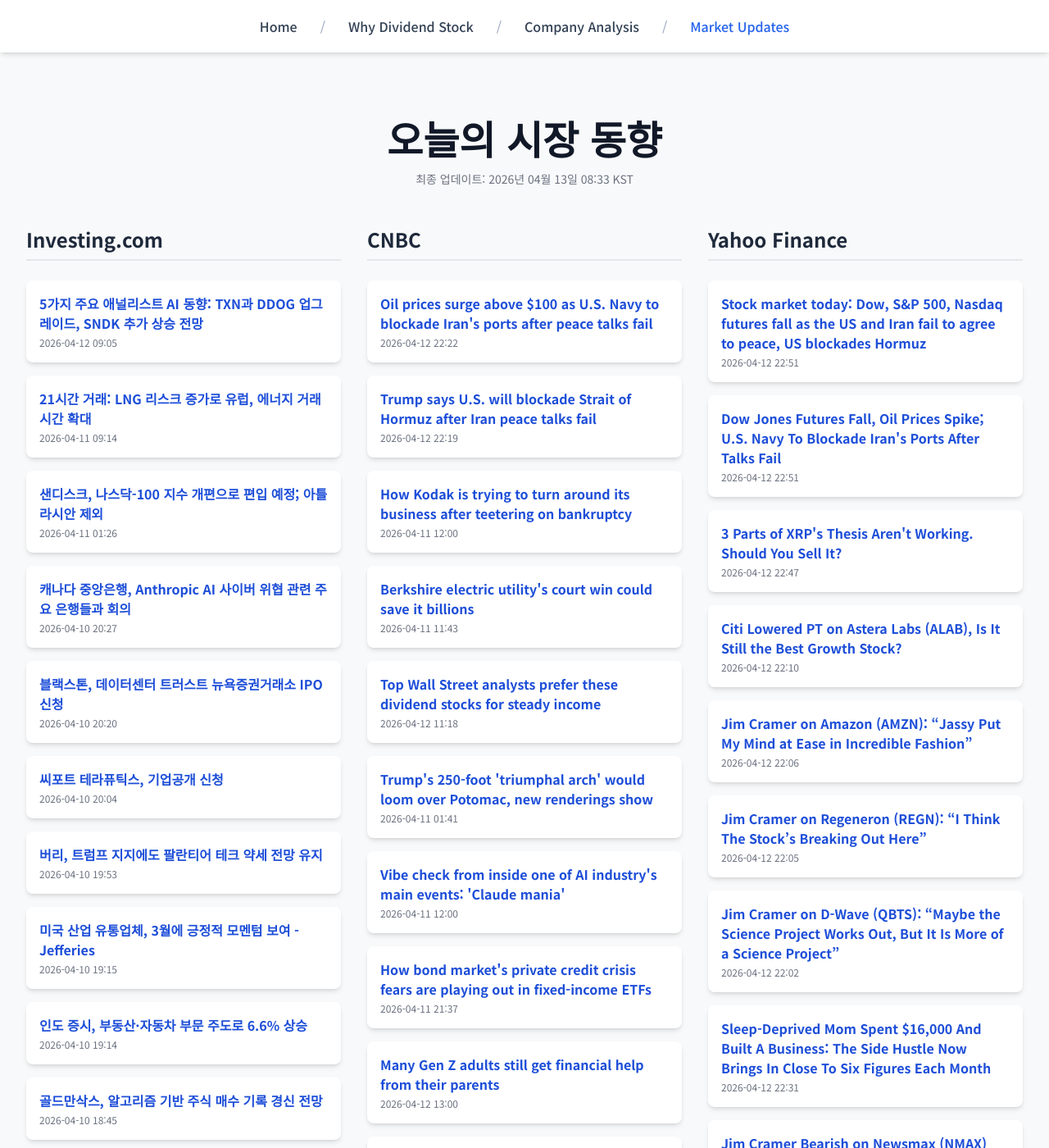
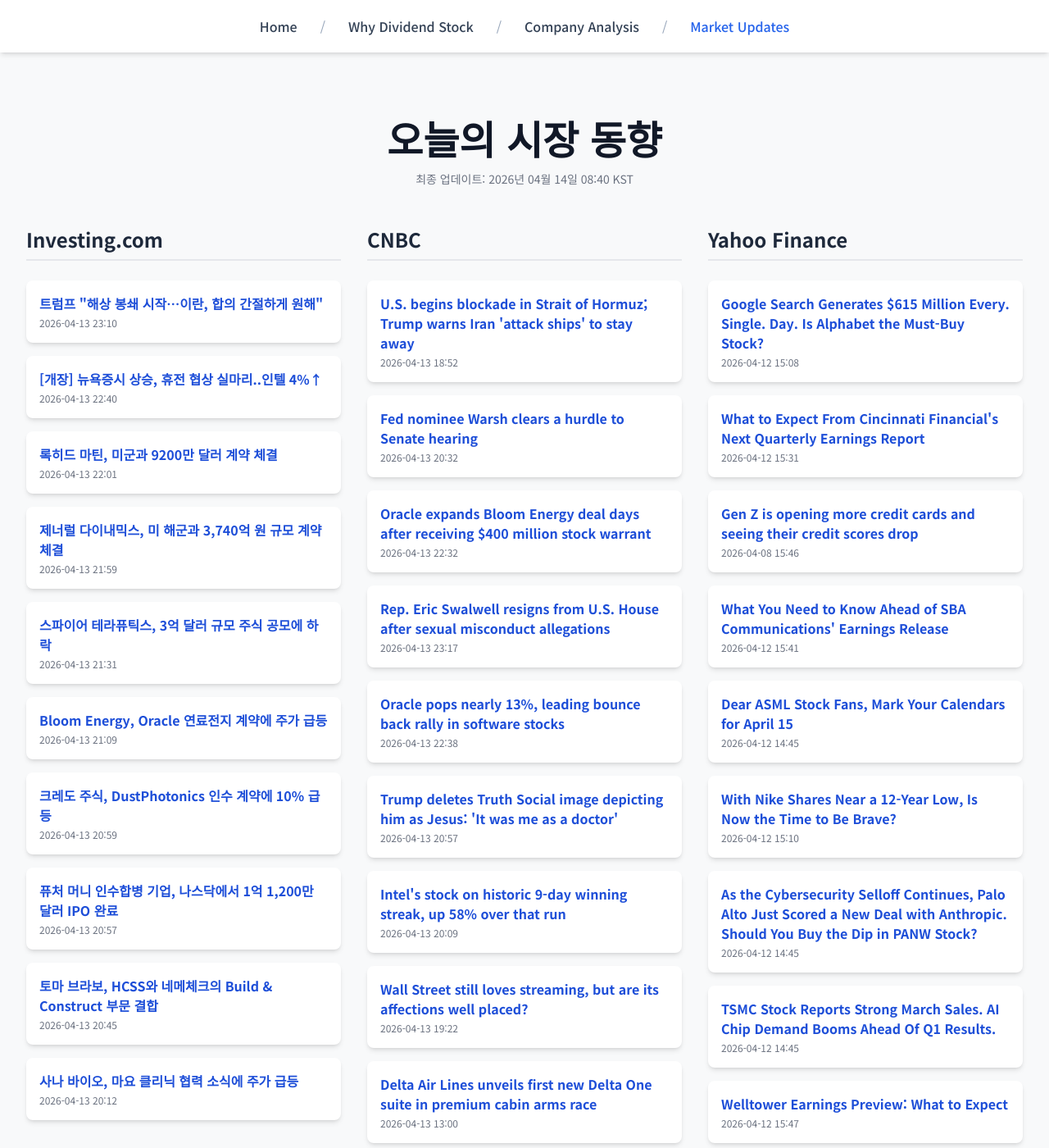
Before and after one commit to Kay-Hwang/my-company-analysis, a Jekyll site: the page built from market-updates.html, in a window 1280 px wide and 1400 px high. Shown: the whole window at 82% size. Built offline with Jekyll 4.4.1, drawn with Linux system fonts in a browser that asks for light colours; nearby versions of some CDN libraries; a script that is not in the unit is left out; some of the changed text lies outside the part shown.

Commit message:
Update daily data

```diff
--- a/_data/latest_data.json
+++ b/_data/latest_data.json
@@ -1,190 +1,190 @@
 {
-  "lastUpdated": "2026년 04월 13일 08:33 KST",
+  "lastUpdated": "2026년 04월 14일 08:40 KST",
   "news": {
     "investing": [
       {
-        "title": "5가지 주요 애널리스트 AI 동향: TXN과 DDOG 업그레이드, SNDK 추가 상승 전망",
-        "link": "https://kr.investing.com/news/stock-market-news/article-1896222",
-        "pubDate": "2026-04-12 09:05:01",
-        "summary": "5가지 주요 애널리스트 AI 동향: TXN과 DDOG 업그레이드, SNDK 추가 상승 전망"
+        "title": "트럼프 \"해상 봉쇄 시작…이란, 합의 간절하게 원해\"",
+        "link": "https://kr.investing.com/news/stock-market-news/article-1897754",
+        "pubDate": "2026-04-13 23:10:26",
+        "summary": "트럼프 \"해상 봉쇄 시작…이란, 합의 간절하게 원해\""
       },
       {
-        "title": "21시간 거래: LNG 리스크 증가로 유럽, 에너지 거래 시간 확대",
-        "link": "https://kr.investing.com/news/stock-market-news/article-1896147",
-        "pubDate": "2026-04-11 09:14:52",
-        "summary": "21시간 거래: LNG 리스크 증가로 유럽, 에너지 거래 시간 확대"
+        "title": "[개장] 뉴욕증시 상승, 휴전 협상 실마리..인텔 4%↑",
+        "link": "https://kr.investing.com/news/stock-market-news/article-1897731",
+        "pubDate": "2026-04-13 22:40:24",
+        "summary": "[개장] 뉴욕증시 상승, 휴전 협상 실마리..인텔 4%↑"
       },
       {
-        "title": "샌디스크, 나스닥-100 지수 개편으로 편입 예정; 아틀라시안 제외",
-        "link": "https://kr.investing.com/news/stock-market-news/article-1896108",
-        "pubDate": "2026-04-11 01:26:17",
-        "summary": "샌디스크, 나스닥-100 지수 개편으로 편입 예정; 아틀라시안 제외"
+        "title": "록히드 마틴, 미군과 9200만 달러 계약 체결",
+        "link": "https://kr.investing.com/news/stock-market-news/article-93CH-1897709",
+        "pubDate": "2026-04-13 22:01:23",
+        "summary": "록히드 마틴, 미군과 9200만 달러 계약 체결"
       },
       {
-        "title": "캐나다 중앙은행, Anthropic AI 사이버 위협 관련 주요 은행들과 회의",
-        "link": "https://kr.investing.com/news/stock-market-news/article-93CH-1895965",
-        "pubDate": "2026-04-10 20:27:10",
-        "summary": "캐나다 중앙은행, Anthropic AI 사이버 위협 관련 주요 은행들과 회의"
+        "title": "제너럴 다이내믹스, 미 해군과 3,740억 원 규모 계약 체결",
+        "link": "https://kr.investing.com/news/stock-market-news/article-93CH-1897707",
+        "pubDate": "2026-04-13 21:59:38",
+        "summary": "제너럴 다이내믹스, 미 해군과 3,740억 원 규모 계약 체결"
       },
       {
-        "title": "블랙스톤, 데이터센터 트러스트 뉴욕증권거래소 IPO 신청",
-        "link": "https://kr.investing.com/news/stock-market-news/article-432SI-1895959",
-        "pubDate": "2026-04-10 20:20:11",
-        "summary": "블랙스톤, 데이터센터 트러스트 뉴욕증권거래소 IPO 신청"
+        "title": "스파이어 테라퓨틱스, 3억 달러 규모 주식 공모에 하락",
+        "link": "https://kr.investing.com/news/stock-market-news/article-93CH-1897690",
+        "pubDate": "2026-04-13 21:31:46",
+        "summary": "스파이어 테라퓨틱스, 3억 달러 규모 주식 공모에 하락"
       },
       {
-        "title": "씨포트 테라퓨틱스, 기업공개 신청",
-        "link": "https://kr.investing.com/news/stock-market-news/article-432SI-1895930",
-        "pubDate": "2026-04-10 20:04:04",
-        "summary": "씨포트 테라퓨틱스, 기업공개 신청"
+        "title": "Bloom Energy, Oracle 연료전지 계약에 주가 급등",
+        "link": "https://kr.investing.com/news/stock-market-news/article-93CH-1897650",
+        "pubDate": "2026-04-13 21:09:25",
+        "summary": "Bloom Energy, Oracle 연료전지 계약에 주가 급등"
       },
       {
-        "title": "버리, 트럼프 지지에도 팔란티어 테크 약세 전망 유지",
-        "link": "https://kr.investing.com/news/stock-market-news/article-93CH-1895921",
-        "pubDate": "2026-04-10 19:53:18",
-        "summary": "버리, 트럼프 지지에도 팔란티어 테크 약세 전망 유지"
+        "title": "크레도 주식, DustPhotonics 인수 계약에 10% 급등",
+        "link": "https://kr.investing.com/news/stock-market-news/article-93CH-1897635",
+        "pubDate": "2026-04-13 20:59:14",
+        "summary": "크레도 주식, DustPhotonics 인수 계약에 10% 급등"
       },
       {
-        "title": "미국 산업 유통업체, 3월에 긍정적 모멘텀 보여 - Jefferies",
-        "link": "https://kr.investing.com/news/stock-market-news/article-93CH-1895904",
-        "pubDate": "2026-04-10 19:15:43",
-        "summary": "미국 산업 유통업체, 3월에 긍정적 모멘텀 보여 - Jefferies"
+        "title": "퓨처 머니 인수합병 기업, 나스닥에서 1억 1,200만 달러 IPO 완료",
+        "link": "https://kr.investing.com/news/stock-market-news/article-432SI-1897634",
+        "pubDate": "2026-04-13 20:57:08",
+        "summary": "퓨처 머니 인수합병 기업, 나스닥에서 1억 1,200만 달러 IPO 완료"
       },
       {
-        "title": "인도 증시, 부동산·자동차 부문 주도로 6.6% 상승",
-        "link": "https://kr.investing.com/news/stock-market-news/article-93CH-1895903",
-        "pubDate": "2026-04-10 19:14:27",
-        "summary": "인도 증시, 부동산·자동차 부문 주도로 6.6% 상승"
+        "title": "토마 브라보, HCSS와 네메체크의 Build & Construct 부문 결합",
+        "link": "https://kr.investing.com/news/stock-market-news/article-93CH-1897616",
+        "pubDate": "2026-04-13 20:45:56",
+        "summary": "토마 브라보, HCSS와 네메체크의 Build & Construct 부문 결합"
       },
       {
-        "title": "골드만삭스, 알고리즘 기반 주식 매수 기록 경신 전망",
-        "link": "https://kr.investing.com/news/stock-market-news/article-93CH-1895888",
-        "pubDate": "2026-04-10 18:45:22",
-        "summary": "골드만삭스, 알고리즘 기반 주식 매수 기록 경신 전망"
+        "title": "사나 바이오, 마요 클리닉 협력 소식에 주가 급등",
+        "link": "https://kr.investing.com/news/stock-market-news/article-93CH-1897543",
+        "pubDate": "2026-04-13 20:12:49",
+        "summary": "사나 바이오, 마요 클리닉 협력 소식에 주가 급등"
       }
     ],
     "cnbc": [
       {
-        "title": "Oil prices surge above $100 as U.S. Navy to blockade Iran's ports after peace talks fail",
-        "link": "https://www.cnbc.com/2026/04/12/oil-prices-iran-war-strait-hormuz-blockade.html",
-        "pubDate": "Sun, 12 Apr 2026 22:22:21 GMT",
-        "summary": "President Donald Trump said he ordered the U.S. Navy to find and interdict any ship in international waters that has paid a toll to Iran to transit the strait."
+        "title": "U.S. begins blockade in Strait of Hormuz; Trump warns Iran 'attack ships' to stay away",
+        "link": "https://www.cnbc.com/2026/04/13/trump-iran-war-strait-of-hormuz-blockade.html",
+        "pubDate": "Mon, 13 Apr 2026 18:52:28 GMT",
+        "summary": "The U.S. blockade would apply to \"any and all Ships trying to enter, or leave, the Strait of Hormuz,\" President Donald Trump said."
       },
       {
-        "title": "Trump says U.S. will blockade Strait of Hormuz after Iran peace talks fail",
-        "link": "https://www.cnbc.com/2026/04/12/trump-iran-war-strait-of-hormuz.html",
-        "pubDate": "Sun, 12 Apr 2026 22:19:12 GMT",
-        "summary": "Trump said the U.S. blockade will stop Iran from policing the strait and benefiting economically while the rest of the world suffers from its closure."
+        "title": "Fed nominee Warsh clears a hurdle to Senate hearing",
+        "link": "https://www.cnbc.com/2026/04/13/fed-chair-nominee-kevin-warsh-senate-confirmation-hearing.html",
+        "pubDate": "Mon, 13 Apr 2026 20:32:31 GMT",
+        "summary": "Kevin Warsh submitted required ethics paperwork to the Senate Monday."
       },
       {
-        "title": "How Kodak is trying to turn around its business after teetering on bankruptcy",
-        "link": "https://www.cnbc.com/2026/04/11/kodak-film-business-ceo-jim-continenza.html",
-        "pubDate": "Sat, 11 Apr 2026 12:00:01 GMT",
-        "summary": "Photography company Eastman Kodak has seen its fair share of financial struggles, but CEO Jim Continenza is determined to fuel its success."
+        "title": "Oracle expands Bloom Energy deal days after receiving $400 million stock warrant",
+        "link": "https://www.cnbc.com/2026/04/13/oracle-expands-bloom-energy-deal-days-after-400-million-stock-warrant.html",
+        "pubDate": "Mon, 13 Apr 2026 22:32:50 GMT",
+        "summary": "Last week Oracle received a warrant to buy nearly $400 million in Bloom Energy's stock, which jumped on Monday after the companies announced an expanded deal."
       },
       {
-        "title": "Berkshire electric utility's court win could save it billions",
-        "link": "https://www.cnbc.com/2026/04/11/berkshire-electric-utilitys-court-win-could-save-it-billions.html",
-        "pubDate": "Sat, 11 Apr 2026 11:43:24 GMT",
-        "summary": "PacifiCorp court win could reduce wildfire damages by $1 billion or more."
+        "title": "Rep. Eric Swalwell resigns from U.S. House after sexual misconduct allegations",
+        "link": "https://www.cnbc.com/2026/04/13/eric-swalwell-resigns-congress.html",
+        "pubDate": "Mon, 13 Apr 2026 23:17:57 GMT",
+        "summary": "Rep. Eric Swalwell was a leading candidate for California governor but faced growing calls to resign after allegations of sexual misconduct were published last week."
       },
       {
-        "title": "Top Wall Street analysts prefer these dividend stocks for steady income",
-        "link": "https://www.cnbc.com/2026/04/12/top-street-analysts-prefer-these-dividend-stocks-for-steady-income-.html",
-        "pubDate": "Sun, 12 Apr 2026 11:18:07 GMT",
-        "summary": "Given ongoing uncertainty, investors may seek to add some stability to their portfolios by buying dividend stocks for steady income."
+        "title": "Oracle pops nearly 13%, leading bounce back rally in software stocks",
+        "link": "https://www.cnbc.com/2026/04/13/oracle-orcl-stock-rally-software-ai-risk.html",
+        "pubDate": "Mon, 13 Apr 2026 22:38:17 GMT",
+        "summary": "Oracle has lost more than a fifth of its value this year on AI disruption concerns."
       },
       {
-        "title": "Trump's 250-foot 'triumphal arch' would loom over Potomac, new renderings show",
-        "link": "https://www.cnbc.com/2026/04/10/trump-arch-renderings-arlington.html",
-        "pubDate": "Sat, 11 Apr 2026 01:41:53 GMT",
-        "summary": "Rep. Don Beyer said \"President Trump is focused on a taxpayer-funded vanity project that would choke traffic, block our skyline, and tower over sacred ground.\""
+        "title": "Trump deletes Truth Social image depicting him as Jesus: 'It was me as a doctor'",
+        "link": "https://www.cnbc.com/2026/04/13/trump-jesus-truth-social-pope-leo.html",
+        "pubDate": "Mon, 13 Apr 2026 20:57:58 GMT",
+        "summary": "President Donald Trump in May 2025 posted an apparent AI image depicting himself as a Catholic pope after the death of Pope Francis."
       },
       {
-        "title": "Vibe check from inside one of AI industry's main events: 'Claude mania'",
-        "link": "https://www.cnbc.com/2026/04/11/vibe-check-from-ai-industry-humanx-anthropic-is-talk-of-the-town.html",
-        "pubDate": "Sat, 11 Apr 2026 12:00:01 GMT",
-        "summary": "At the HumanX conference in San Francisco this week, Anthropic's momentum was on everyone's lips."
+        "title": "Intel's stock on historic 9-day winning streak, up 58% over that run",
+        "link": "https://www.cnbc.com/2026/04/13/intel-stock-historic-winning-streak.html",
+        "pubDate": "Mon, 13 Apr 2026 20:09:04 GMT",
+        "summary": "The U.S. chipmaker has announced recent deals with Google and Elon Musk as it continues to gain investments."
       },
       {
-        "title": "How bond market's private credit crisis fears are playing out in fixed-income ETFs",
-        "link": "https://www.cnbc.com/2026/04/11/bond-market-private-credit-crisis-fixed-income-etfs.html",
-        "pubDate": "Sat, 11 Apr 2026 21:37:12 GMT",
-        "summary": "Fears of a private credit crisis arrived just as the growing and less transparent bond market was being included in more fixed-income ETFs."
+        "title": "Wall Street still loves streaming, but are its affections well placed?",
+        "link": "https://www.cnbc.com/2026/04/13/wall-street-streaming-focus-future.html",
+        "pubDate": "Mon, 13 Apr 2026 19:22:43 GMT",
+        "summary": "While streaming continues to drive media stocks, especially around quarterly earnings, it's not clear when it will start driving profits for smaller players."
       },
       {
-        "title": "Many Gen Z adults still get financial help from their parents",
-        "link": "https://www.cnbc.com/2026/04/12/many-gen-z-adults-still-get-financial-help-from-their-parents.html",
-        "pubDate": "Sun, 12 Apr 2026 13:00:01 GMT",
-        "summary": "Financial support from your parents can help you to become independent. But that means treating the money \"as a plan, not a lifestyle,\" one advisor said."
+        "title": "Delta Air Lines unveils first new Delta One suite in premium cabin arms race",
+        "link": "https://www.cnbc.com/2026/04/13/delta-one-suite.html",
+        "pubDate": "Mon, 13 Apr 2026 13:00:01 GMT",
+        "summary": "Delta and other carriers are ramping up premium seats on board."
       },
       {
-        "title": "Trump praises Palantir as stock has worst week in over a year and Iran conflict drags on",
-        "link": "https://www.cnbc.com/2026/04/10/trump-pltr-palantir-stock-iran-war.html",
-        "pubDate": "Fri, 10 Apr 2026 21:16:19 GMT",
-        "summary": "Palantir's Maven platform have reportedly been used in the U.S. military campaign in Iran."
+        "title": "The Iran war is compounding California's energy crunch",
+        "link": "https://www.cnbc.com/2026/04/13/the-iran-war-is-compounding-californias-energy-crunch.html",
+        "pubDate": "Mon, 13 Apr 2026 19:51:45 GMT",
+        "summary": "While the United States leans into its domestic crude oil production, one state is being left out to dry, California."
       }
     ],
     "yahoo": [
       {
-        "title": "Stock market today: Dow, S&P 500, Nasdaq futures fall as the US and Iran fail to agree to peace, US blockades Hormuz",
-        "link": "https://finance.yahoo.com/news/live/stock-market-today-dow-sp-500-nasdaq-futures-fall-as-the-us-and-iran-fail-to-agree-to-peace-us-blockades-hormuz-225150283.html",
-        "pubDate": "2026-04-12T22:51:50Z",
-        "summary": "Stock market today: Dow, S&P 500, Nasdaq futures fall as the US and Iran fail to agree to peace, US blockades Hormuz"
+        "title": "Google Search Generates $615 Million Every. Single. Day. Is Alphabet the Must-Buy Stock?",
+        "link": "https://finance.yahoo.com/markets/stocks/articles/google-search-generates-615-million-150854702.html",
+        "pubDate": "2026-04-12T15:08:54Z",
+        "summary": "Google Search Generates $615 Million Every. Single. Day. Is Alphabet the Must-Buy Stock?"
       },
       {
-        "title": "Dow Jones Futures Fall, Oil Prices Spike; U.S. Navy To Blockade Iran's Ports After Talks Fail",
-        "link": "https://www.investors.com/market-trend/stock-market-today/dow-jones-futures-oil-prices-us-iran-talks-no-deal-vp-jd-vance/?src=A00220&yptr=yahoo",
-        "pubDate": "2026-04-12T22:51:46Z",
-        "summary": "Dow Jones Futures Fall, Oil Prices Spike; U.S. Navy To Blockade Iran's Ports After Talks Fail"
+        "title": "What to Expect From Cincinnati Financial's Next Quarterly Earnings Report",
+        "link": "https://finance.yahoo.com/markets/stocks/articles/expect-cincinnati-financials-next-quarterly-153137919.html",
+        "pubDate": "2026-04-12T15:31:37Z",
+        "summary": "What to Expect From Cincinnati Financial's Next Quarterly Earnings Report"
       },
       {
-        "title": "3 Parts of XRP's Thesis Aren't Working. Should You Sell It?",
-        "link": "https://finance.yahoo.com/markets/crypto/articles/3-parts-xrps-thesis-arent-224700352.html",
-        "pubDate": "2026-04-12T22:47:00Z",
-        "summary": "3 Parts of XRP's Thesis Aren't Working. Should You Sell It?"
+        "title": "Gen Z is opening more credit cards and seeing their credit scores drop",
+        "link": "https://finance.yahoo.com/economy/article/gen-z-is-opening-more-credit-cards-and-seeing-their-credit-scores-drop-154613305.html",
+        "pubDate": "2026-04-08T15:46:13Z",
+        "summary": "Gen Z is opening more credit cards and seeing their credit scores drop"
       },
       {
-        "title": "Citi Lowered PT on Astera Labs (ALAB), Is It Still the Best Growth Stock?",
-        "link": "https://finance.yahoo.com/markets/stocks/articles/citi-lowered-pt-astera-labs-221039977.html",
-        "pubDate": "2026-04-12T22:10:39Z",
-        "summary": "Citi Lowered PT on Astera Labs (ALAB), Is It Still the Best Growth Stock?"
+        "title": "What You Need to Know Ahead of SBA Communications' Earnings Release",
+        "link": "https://finance.yahoo.com/markets/stocks/articles/know-ahead-sba-communications-earnings-154122762.html",
+        "pubDate": "2026-04-12T15:41:22Z",
+        "summary": "What You Need to Know Ahead of SBA Communications' Earnings Release"
       },
       {
-        "title": "Jim Cramer on Amazon (AMZN): “Jassy Put My Mind at Ease in Incredible Fashion”",
-        "link": "https://finance.yahoo.com/markets/stocks/articles/jim-cramer-amazon-amzn-jassy-220638946.html",
-        "pubDate": "2026-04-12T22:06:38Z",
-        "summary": "Jim Cramer on Amazon (AMZN): “Jassy Put My Mind at Ease in Incredible Fashion”"
+        "title": "Dear ASML Stock Fans, Mark Your Calendars for April 15",
+        "link": "https://finance.yahoo.com/markets/stocks/articles/dear-asml-stock-fans-mark-144502515.html",
+        "pubDate": "2026-04-12T14:45:02Z",
+        "summary": "Dear ASML Stock Fans, Mark Your Calendars for April 15"
       },
       {
-        "title": "Jim Cramer on Regeneron (REGN): “I Think The Stock’s Breaking Out Here”",
-        "link": "https://finance.yahoo.com/markets/stocks/articles/jim-cramer-regeneron-regn-think-220533474.html",
-        "pubDate": "2026-04-12T22:05:33Z",
-        "summary": "Jim Cramer on Regeneron (REGN): “I Think The Stock’s Breaking Out Here”"
+        "title": "With Nike Shares Near a 12-Year Low, Is Now the Time to Be Brave?",
+        "link": "https://finance.yahoo.com/markets/stocks/articles/nike-shares-near-12-low-151000713.html",
+        "pubDate": "2026-04-12T15:10:00Z",
+        "summary": "With Nike Shares Near a 12-Year Low, Is Now the Time to Be Brave?"
       },
       {
-        "title": "Jim Cramer on D-Wave (QBTS): “Maybe the Science Project Works Out, But It Is More of a Science Project”",
-        "link": "https://finance.yahoo.com/markets/stocks/articles/jim-cramer-d-wave-qbts-220257900.html",
-        "pubDate": "2026-04-12T22:02:57Z",
-        "summary": "Jim Cramer on D-Wave (QBTS): “Maybe the Science Project Works Out, But It Is More of a Science Project”"
+        "title": "As the Cybersecurity Selloff Continues, Palo Alto Just Scored a New Deal with Anthropic. Should You Buy the Dip in PANW Stock?",
+        "link": "https://finance.yahoo.com/markets/stocks/articles/cybersecurity-selloff-continues-palo-alto-144502521.html",
+        "pubDate": "2026-04-12T14:45:02Z",
+        "summary": "As the Cybersecurity Selloff Continues, Palo Alto Just Scored a New Deal with Anthropic. Should You Buy the Dip in PANW Stock?"
       },
       {
-        "title": "Sleep-Deprived Mom Spent $16,000 And Built A Business: The Side Hustle Now Brings In Close To Six Figures Each Month",
-        "link": "https://finance.yahoo.com/markets/stocks/articles/sleep-deprived-mom-spent-16-223115389.html",
-        "pubDate": "2026-04-12T22:31:15Z",
-        "summary": "Sleep-Deprived Mom Spent $16,000 And Built A Business: The Side Hustle Now Brings In Close To Six Figures Each Month"
+        "title": "TSMC Stock Reports Strong March Sales. AI Chip Demand Booms Ahead Of Q1 Results.",
+        "link": "https://www.investors.com/research/earnings-preview/tsmc-stock-taiwan-semiconductor-ai-chip-sales/?src=A00220&yptr=yahoo",
+        "pubDate": "2026-04-12T14:45:13Z",
+        "summary": "TSMC Stock Reports Strong March Sales. AI Chip Demand Booms Ahead Of Q1 Results."
       },
       {
-        "title": "Jim Cramer Bearish on Newsmax (NMAX) Because “They’re Losing Money”",
-        "link": "https://finance.yahoo.com/markets/stocks/articles/jim-cramer-bearish-newsmax-nmax-220212289.html",
-        "pubDate": "2026-04-12T22:02:12Z",
-        "summary": "Jim Cramer Bearish on Newsmax (NMAX) Because “They’re Losing Money”"
+        "title": "Welltower Earnings Preview: What to Expect",
+        "link": "https://finance.yahoo.com/markets/stocks/articles/welltower-earnings-preview-expect-154719048.html",
+        "pubDate": "2026-04-12T15:47:19Z",
+        "summary": "Welltower Earnings Preview: What to Expect"
       },
       {
-        "title": "Jim Cramer on Qnity: “It’s Probably the Most Undervalued of the Data Center Stocks Right Now”",
-        "link": "https://finance.yahoo.com/markets/stocks/articles/jim-cramer-qnity-probably-most-220116260.html",
-        "pubDate": "2026-04-12T22:01:16Z",
-        "summary": "Jim Cramer on Qnity: “It’s Probably the Most Undervalued of the Data Center Stocks Right Now”"
+        "title": "What to Expect From Revvity's Next Quarterly Earnings Report",
+        "link": "https://finance.yahoo.com/markets/stocks/articles/expect-revvitys-next-quarterly-earnings-154934132.html",
+        "pubDate": "2026-04-12T15:49:34Z",
+        "summary": "What to Expect From Revvity's Next Quarterly Earnings Report"
       }
     ]
   }
```
